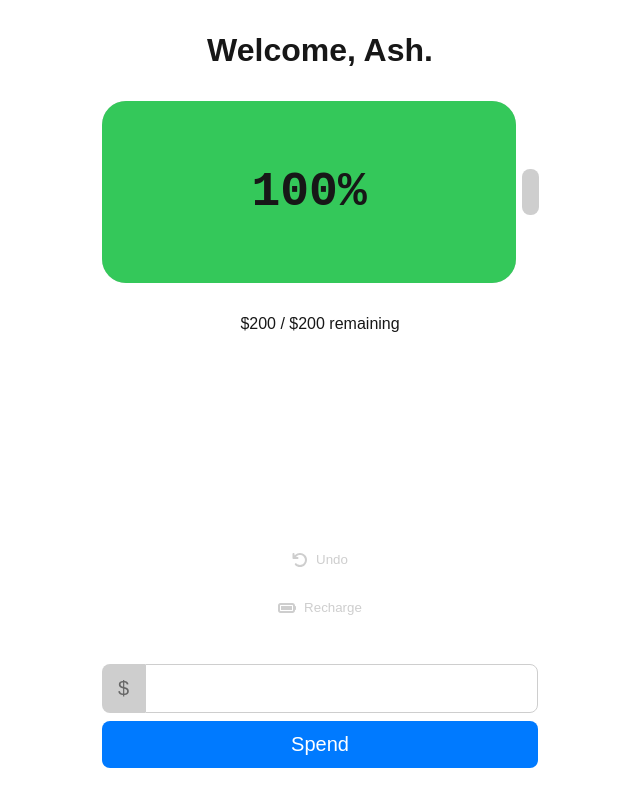
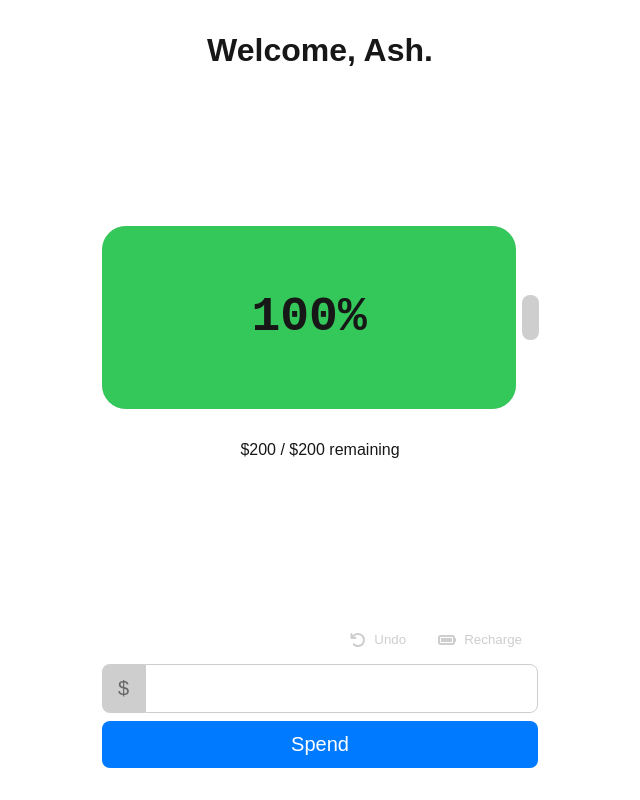
Before and after one commit to APJohns/budget-battery, a Next.js app: page / in a window 1280 px wide. Shown: the whole page, without its empty margins (320-960 px from the left). Built offline with nearby package versions, Linux system fonts and the light colour scheme.

Commit message:
adjust spacing

```diff
--- a/app/page.module.css
+++ b/app/page.module.css
@@ -1,11 +1,18 @@
 .main {
   display: flex;
   flex-direction: column;
+  justify-content: space-between;
   gap: 2rem;
   margin: auto;
   padding: 2rem;
   max-width: 500px;
   min-height: 100dvh;
+}
+
+.group {
+  display: flex;
+  flex-direction: column;
+  gap: 2rem;
 }
 
 .spendForm {
@@ -57,9 +64,7 @@
 
 .controls {
   display: flex;
-  flex-direction: column;
-  align-items: center;
-  margin-top: auto;
+  justify-content: end;
 }
 
 .undo,
--- a/app/page.tsx
+++ b/app/page.tsx
@@ -88,10 +88,13 @@ export default function Home() {
   return (
     <main className={styles.main}>
       <h1>Welcome, Ash.</h1>
+      <div className={styles.group}>
         <Battery percent={(remaining / budget) * 100} />
         <p>
           ${budget - spent} / ${budget} remaining
         </p>
+      </div>
+      <div>
         <div className={styles.controls}>
           <button type="button" className={styles.undo} onClick={undo} disabled={history.length <= 1}>
             <svg xmlns="http://www.w3.org/2000/svg" viewBox="0 0 512 512" fill="currentColor">
@@ -123,6 +126,7 @@ export default function Home() {
           </label>
           <button type="submit">Spend</button>
         </form>
+      </div>
     </main>
   );
 }
```
Lines whose indentation alone changed are shown as unchanged.
